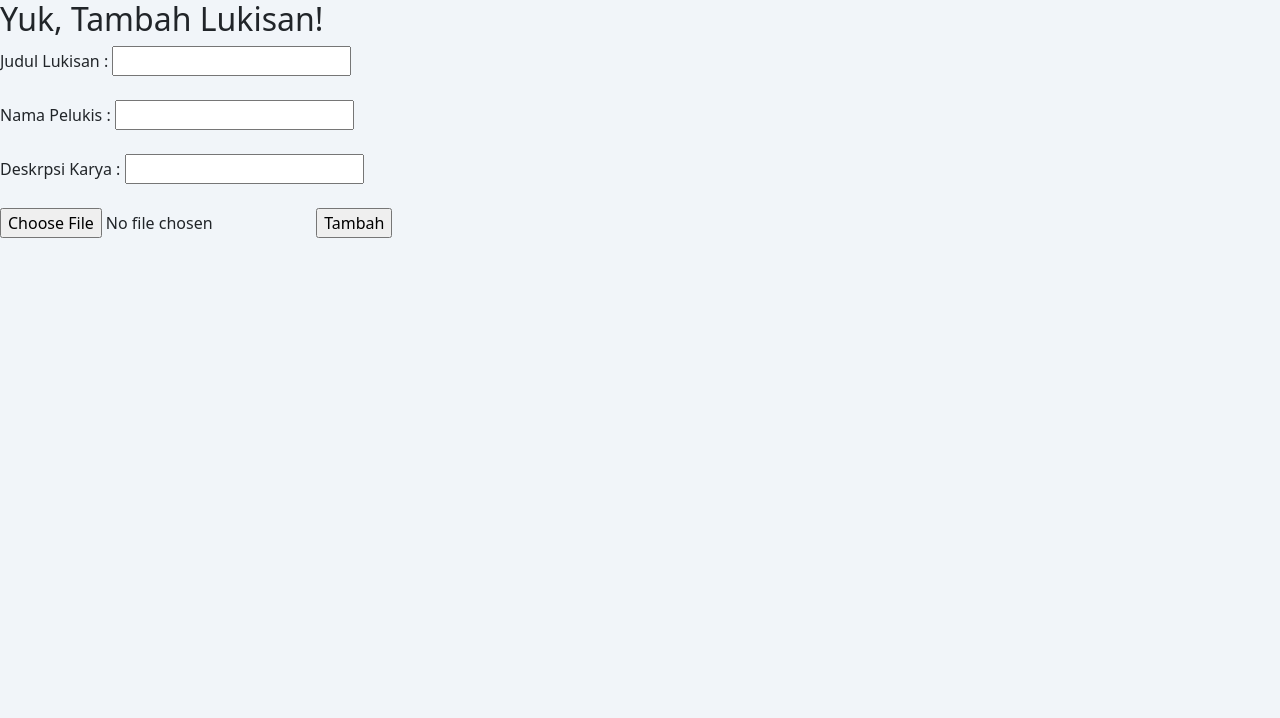
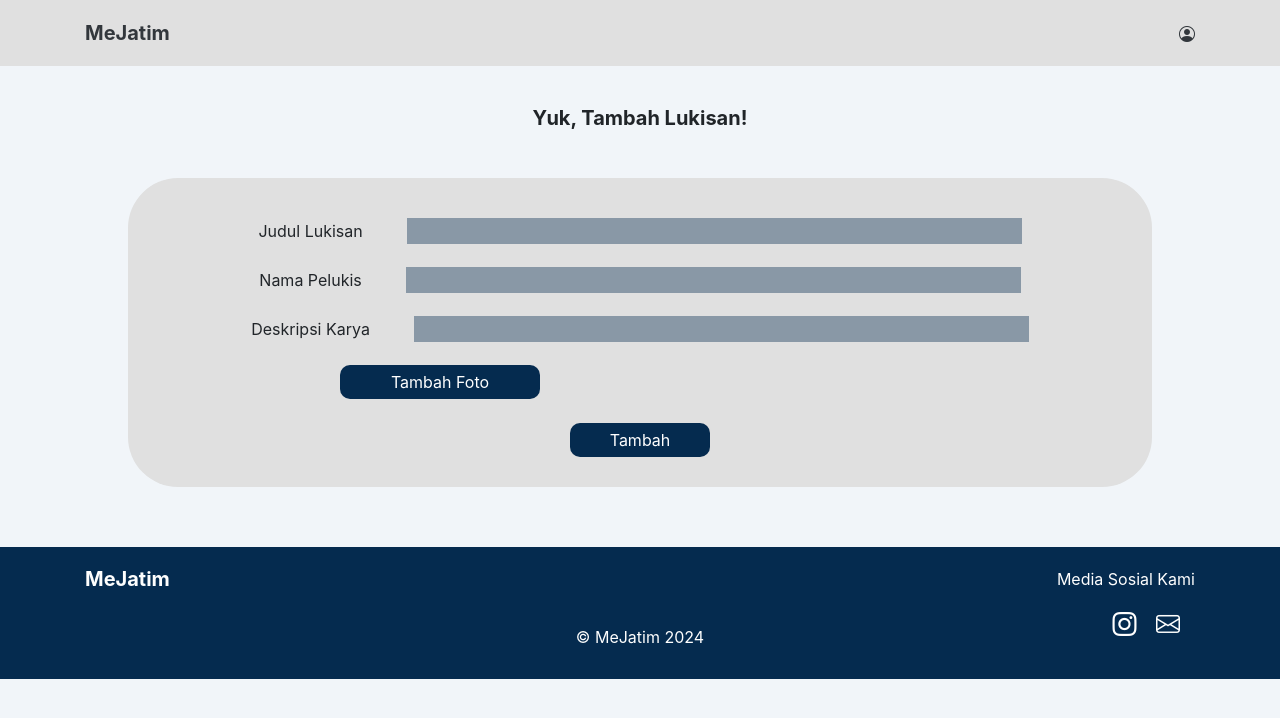
Before and after one commit to nisriinadyanp/Laybri, a PHP site: page /v_TambahLukisan.php in a window 1280 px wide. Shown: the top 718 px of the page. Run offline with PHP 8.4, Linux system fonts and the light colour scheme.

Commit message:
Update v_TambahLukisan.php

```diff
--- a/projek/v_TambahLukisan.php
+++ b/projek/v_TambahLukisan.php
@@ -4,28 +4,91 @@
         <meta charset="UTF-8">
         <meta name="viewport" content="width=device-width, initial-scale=1.0">
         <title>Tambah Lukisan</title>
-        <link href="https://cdn.jsdelivr.net/npm/bootstrap@5.3.2/dist/css/bootstrap.min.css" rel="stylesheet" integrity="sha384-T3c6CoIi6uLrA9TneNEoa7RxnatzjcDSCmG1MXxSR1GAsXEV/Dwwykc2MPK8M2HN" crossorigin="anonymous">
+        <link href="https://stackpath.bootstrapcdn.com/bootstrap/4.5.2/css/bootstrap.min.css" rel="stylesheet">
         <link rel="stylesheet" href="https://cdn.jsdelivr.net/npm/bootstrap-icons@1.11.2/font/bootstrap-icons.min.css">
         <link rel="stylesheet" href="hf.css">
+        <link rel="stylesheet" href="v_edit.css">
     </head>
     <body>
-        <h2>Yuk, Tambah Lukisan!</h2>
-        <form action="" method="post" name="tLukisan" enctype="multipart/form-data">
-                Judul Lukisan : <input type="text" name="judulLukisan"><br><br>
-                Nama Pelukis : <input type="text" name="namaPelukis"><br><br>
-                Deskrpsi Karya : <input type="text" name="deskripsiKarya"><br><br>
+        <!--Header -->
+        <header class="header">
+        <div class="container">
+            <div class="row align-items-center">
+                <div class="col-md-6">
+                    <h5 class="MeJatim_header"><b>MeJatim</b></h5>
+                </div>
+                <div class="col-md-6 text-right">
+                    <button class="btn btn-outline-light profile-button">
+                        <i class="bi-person-circle"></i>
+                    </button>
+                </div>
+            </div>
+        </div>
+    </header>
 
-                <input type="file" name="addGambar" value="Tambah Foto">
-                <input id="tombol" type="submit" name="tLukisan" value="Tambah">
-        </form>
+    <div class="konten text-center">
+
+        <div class="judul">
+            <h5><b>Yuk, Tambah Lukisan!</b></h5>
+        </div>
+
+        <div class="formulir">
+            <form action="" method="post" name="tLukisan" enctype="multipart/form-data">
+                <div class="form-group">
+                    <label for="judulLukisan">Judul Lukisan</label>
+                    <input type="text" name="judulLukisan" id="judulLukisan" required>
+                </div>
+
+                <div class="form-group">
+                    <label for="pelukis">Nama Pelukis</label>
+                    <input type="text" name="namaPelukis"  id="pelukis" required>
+                </div>
+
+                <div class="form-group">
+                    <label for="deskripsi">Deskripsi Karya</label>
+                    <input type="text" name="deskripsiKarya" id="deskripsi" required>
+                </div>
+
+                <div class="form-file text-center">
+                    <label for="addGambar" class="addGambar">Tambah Foto</label><br>
+                    <input type="file" name="addGambar" id="addGambar" required>
+                </div>
+
+                <input class="tombol" type="submit" name="tLukisan" value="Tambah">
+
+            </form>
+        </div>
+
+    </div>
 
         <?php
-            include_once("c_MeJatim.php");
+            include_once("c_Mejatim.php");
 
             if(isset($_POST['tLukisan'])) {
-                $main = new c_MeJatim();
+                $main = new c_Mejatim();
                 $main->add_lukisan();
             }
         ?>
+
+    <!--Footer -->
+    <footer class="footer">
+            <div class="container">
+                <div class="row">
+                    <div class="col-md-4 text-left">
+                        <h5 class="Mejatim_footer"><b>MeJatim</b></h5>
+                    </div>
+                    <div class="col-md-4 text-center">
+                        <p class="copyright">&copy; MeJatim 2024</p>
+                    </div>
+                    <div class="social col-md-4 text-right">
+                        <p class="sosmed">Media Sosial Kami</p>
+                        <ul class="social-media list-inline">
+                            <li class="list-inline-item"><a href="#"><i class="bi-instagram"></i></a></li>
+                            <li class="list-inline-item"><a href="#"><i class="bi-envelope"></i></a></li>
+                        </ul>
+                    </div>
+                </div>
+            </div>
+        </footer>
     </body>
 </html>
```
